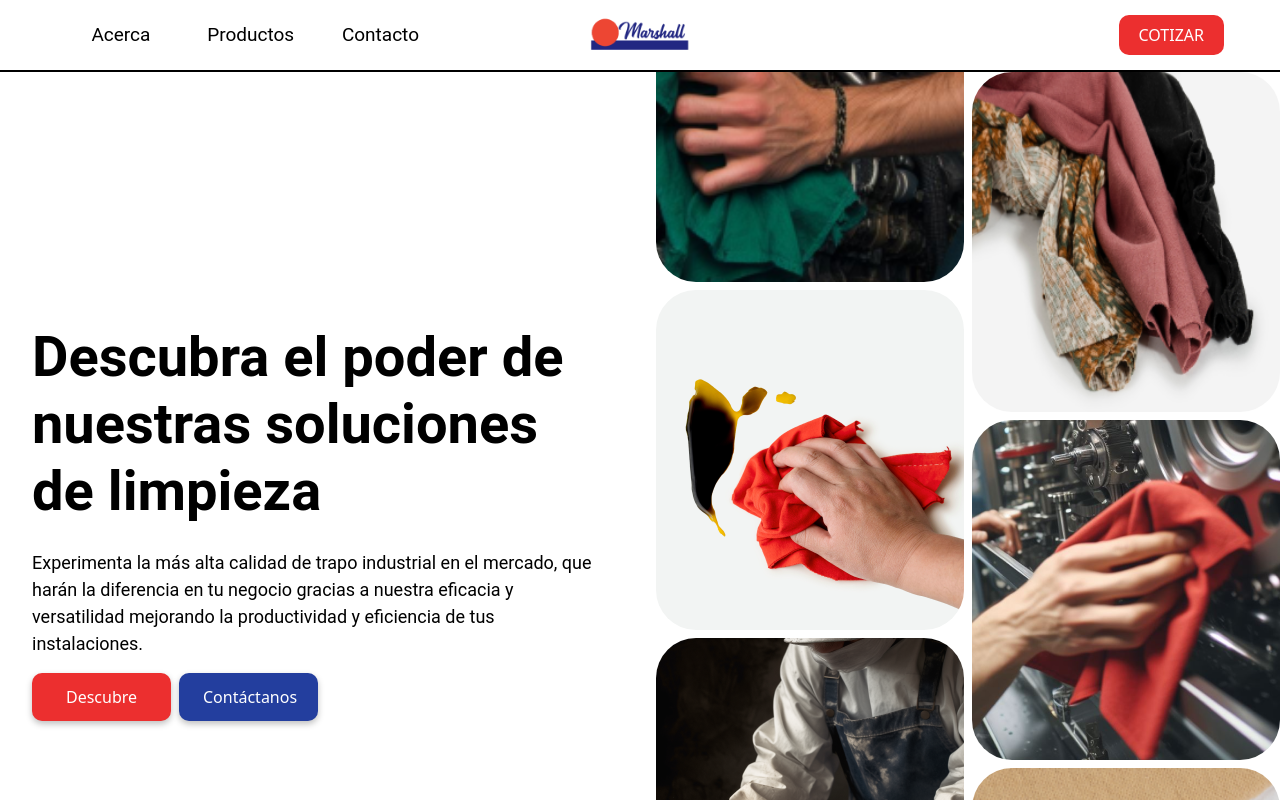
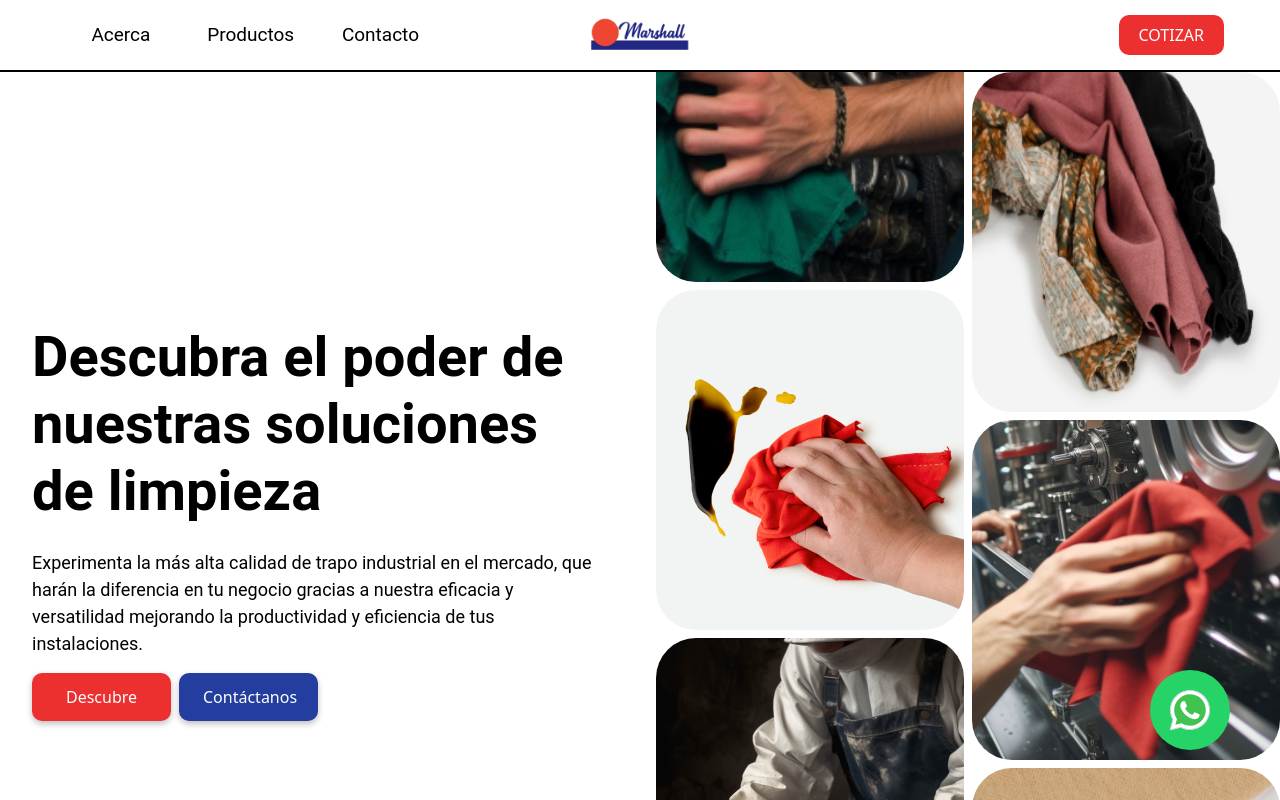
Before and after one commit to hyzmael88/marshallweb, a Next.js app: page / in a window 1280 px wide. Shown: the top 800 px of the page. Built offline with nearby package versions, Linux system fonts and the light colour scheme.

Commit message:
Add form validation and terms acceptance in Contacto component, add WhatsApp button to main page

```diff
--- a/src/components/Contacto.jsx
+++ b/src/components/Contacto.jsx
@@ -17,9 +17,17 @@ function Contacto() {
   const sendEmail = (e) => {
       e.preventDefault();
 
+      const terms = document.getElementById('terms').checked;
       const publicKey = process.env.NEXT_PUBLIC_EMAILJS_PUBLIC_KEY;
-      console.log(publicKey)
 
+
+
+  if (!terms) {
+    alert('Debes aceptar los términos y condiciones');
+    return;
+  }
+  if(name.length> 3  && email.length>3 && message.length>3){
+    console.log("entre")
     try {
       emailjs.send('service_elxnwr3', 'template_ih6zja7', { name, email, message }, publicKey)
       .then((response) => {
@@ -35,6 +43,11 @@ function Contacto() {
       console.log(error)
     }
 
+  }
+  else{
+    alert('Debes rellenar todos los campos');
+    return;
+  }
 }
 
 
--- a/src/pages/index.js
+++ b/src/pages/index.js
@@ -26,6 +26,10 @@ export default function Home() {
      <Contacto/>
      <Footer/>
      <Jaizmora/>
+     <a href="https://wa.me/+525517935266?text=Hola!%20me%20podrías%20dar%20mas%20información?"
+        style={{position: 'fixed', bottom: '50px', right: '50px', padding: '10px', backgroundColor: '#25D366', color: 'white', borderRadius: '50%', display: 'flex', alignItems: 'center', justifyContent: 'center', width: '80px', height: '80px', textDecoration: 'none'}}>
+       <img src="/images/whatsapp.svg" alt="WhatsApp" style={{width: '48px', height: '48px'}}/>
+     </a>
     </main>
    )
 }
```
Also changed, not shown: public/images/whatsapp.svg (added). Lines whose indentation alone changed are shown as unchanged.
